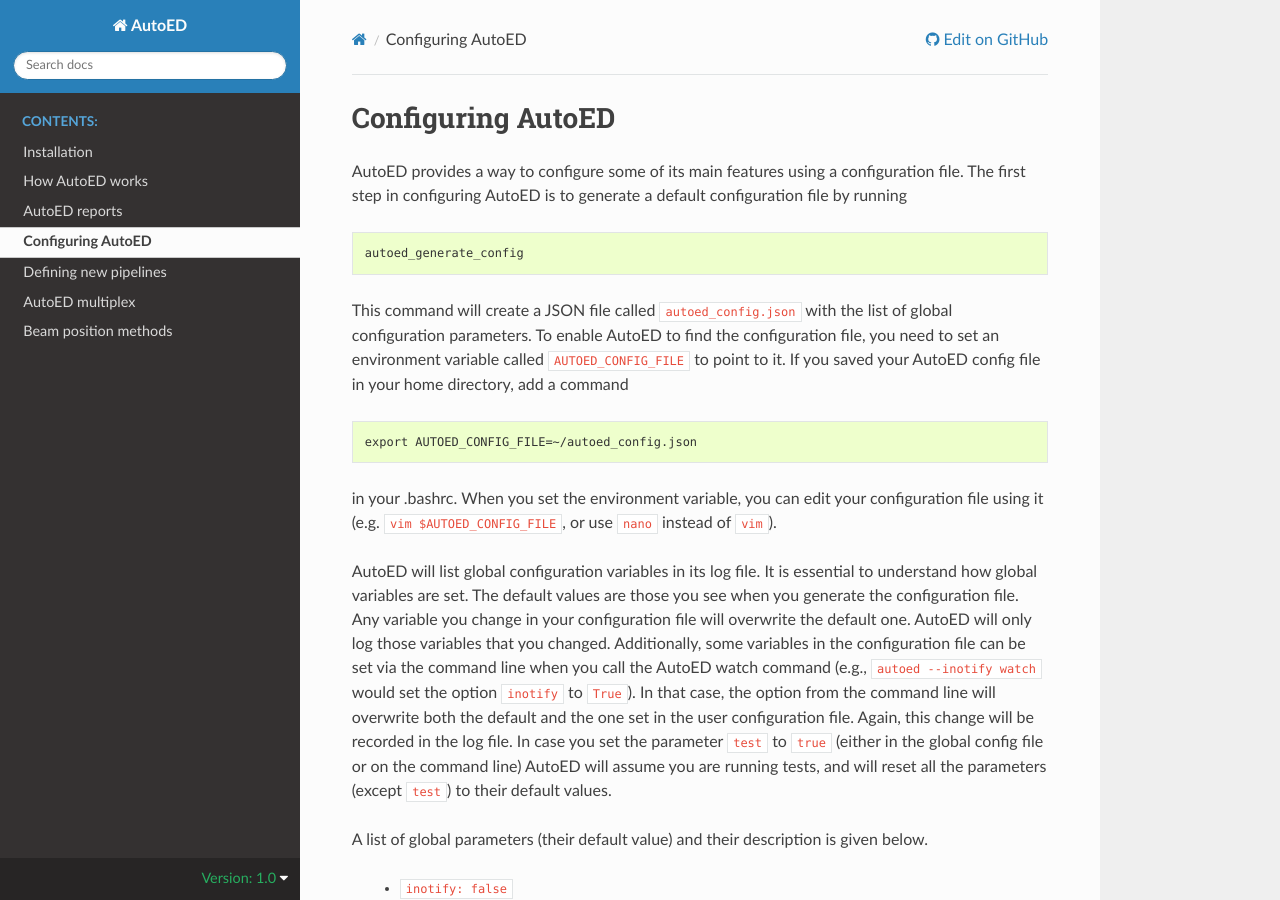
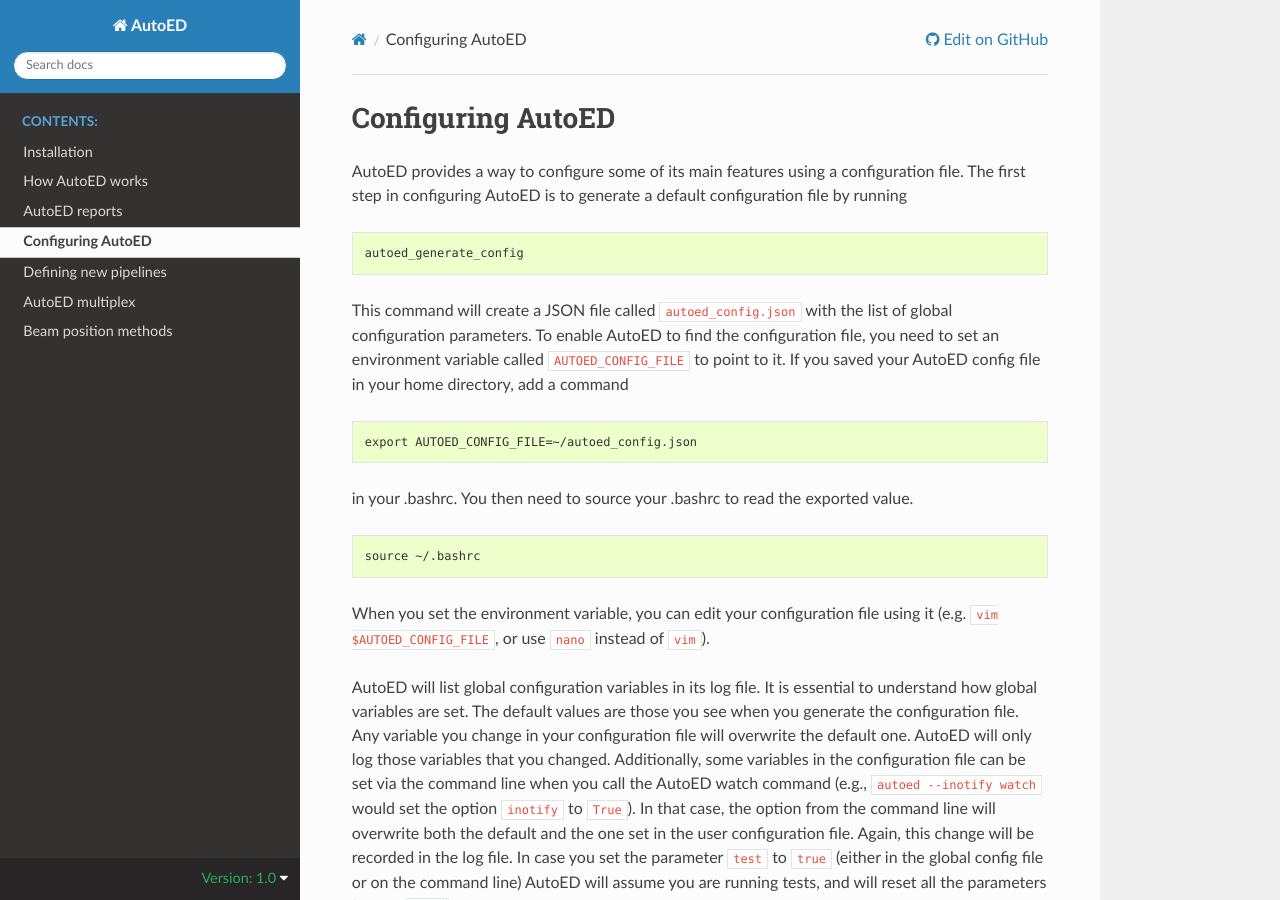
Before and after one commit to mpks/autoed, a Sphinx documentation site: the page built from docs/pages/configuring_autoed.rst, in a window 1280 px wide and 900 px high. Built offline with Sphinx 7.4.7 and the Read the Docs theme 3.1.0, drawn with Linux system fonts in a browser that asks for light colours.

```diff
--- a/docs/pages/configuring_autoed.rst
+++ b/docs/pages/configuring_autoed.rst
@@ -20,7 +20,14 @@
 
     export AUTOED_CONFIG_FILE=~/autoed_config.json
 
-in your .bashrc. When you set the environment variable, you can edit your
+in your .bashrc. You then need to source your .bashrc to read the exported
+value.
+
+.. code-block:: console
+
+   source ~/.bashrc
+
+When you set the environment variable, you can edit your
 configuration file using it (e.g. ``vim $AUTOED_CONFIG_FILE``, or use
 ``nano`` instead of ``vim``).
 
```
